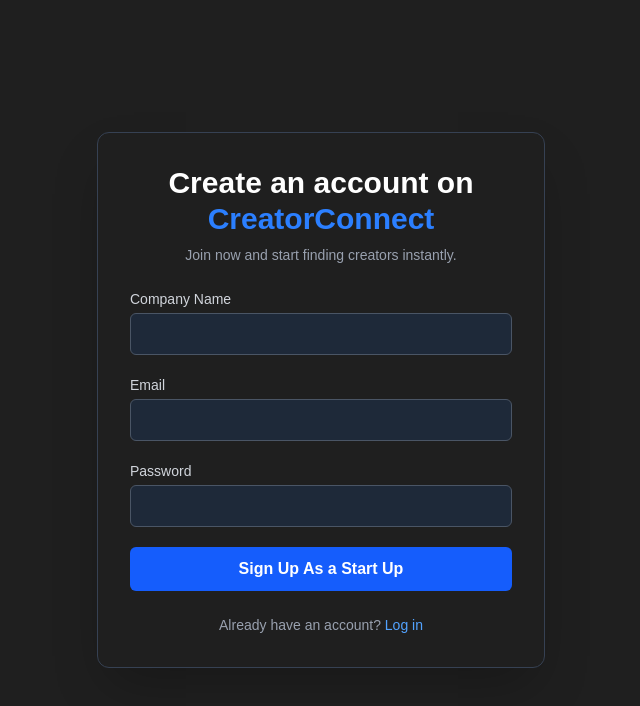
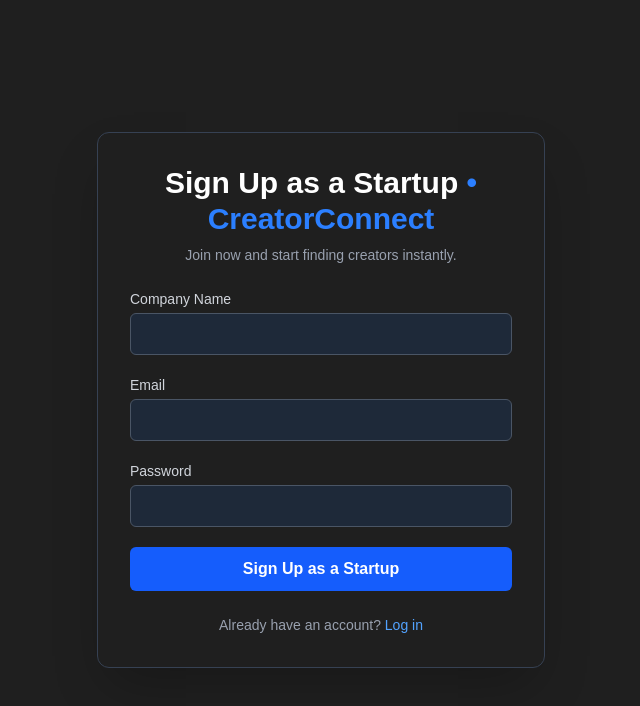
Before and after one commit to micheci/Creator-Connect, a Next.js app: page /signup in a window 1280 px wide. Shown: the top 706 px of the page, without its empty margins (319-959 px from the left). Built offline with nearby package versions, Linux system fonts and the light colour scheme; no server answers; a web font is replaced by a local one.

Commit message:
fixing errors

```diff
--- a/src/app/signup/page.tsx
+++ b/src/app/signup/page.tsx
@@ -1,4 +1,5 @@
 "use client";
+
 import Link from "next/link";
 import { useState } from "react";
 import { useRouter } from "next/navigation";
@@ -69,10 +70,8 @@
     <main className="min-h-screen flex items-center justify-center bg-[#1f1f1f] px-4">
       <div className="w-full max-w-md bg-[#1f1f1f] shadow-2xl rounded-xl p-8 border border-gray-700">
         <h2 className="text-3xl font-extrabold text-center mb-2 text-white">
-          {role === "creator"
-            ? "Sign Up as a Creator"
-            : "Create an account on "}
-          <span className="text-blue-500">CreatorConnect</span>
+          {role === "creator" ? "Sign Up as a Creator" : "Sign Up as a Startup"}
+          <span className="text-blue-500"> • CreatorConnect</span>
         </h2>
         <p className="text-sm text-center text-gray-400 mb-6">
           {role === "creator"
@@ -140,6 +139,7 @@
                     value={tiktok}
                     onChange={(e) => setTiktok(e.target.value)}
                     required
+                    placeholder="https://www.tiktok.com/@username"
                     className="w-full px-4 py-2 border border-gray-600 bg-gray-800 text-white rounded-md focus:outline-none focus:ring-2 focus:ring-blue-500"
                   />
                 </div>
@@ -198,7 +198,7 @@
           >
             {role === "creator"
               ? "Sign Up as a Creator"
-              : "Sign Up As a Start Up"}
+              : "Sign Up as a Startup"}
           </button>
         </form>
 
```
